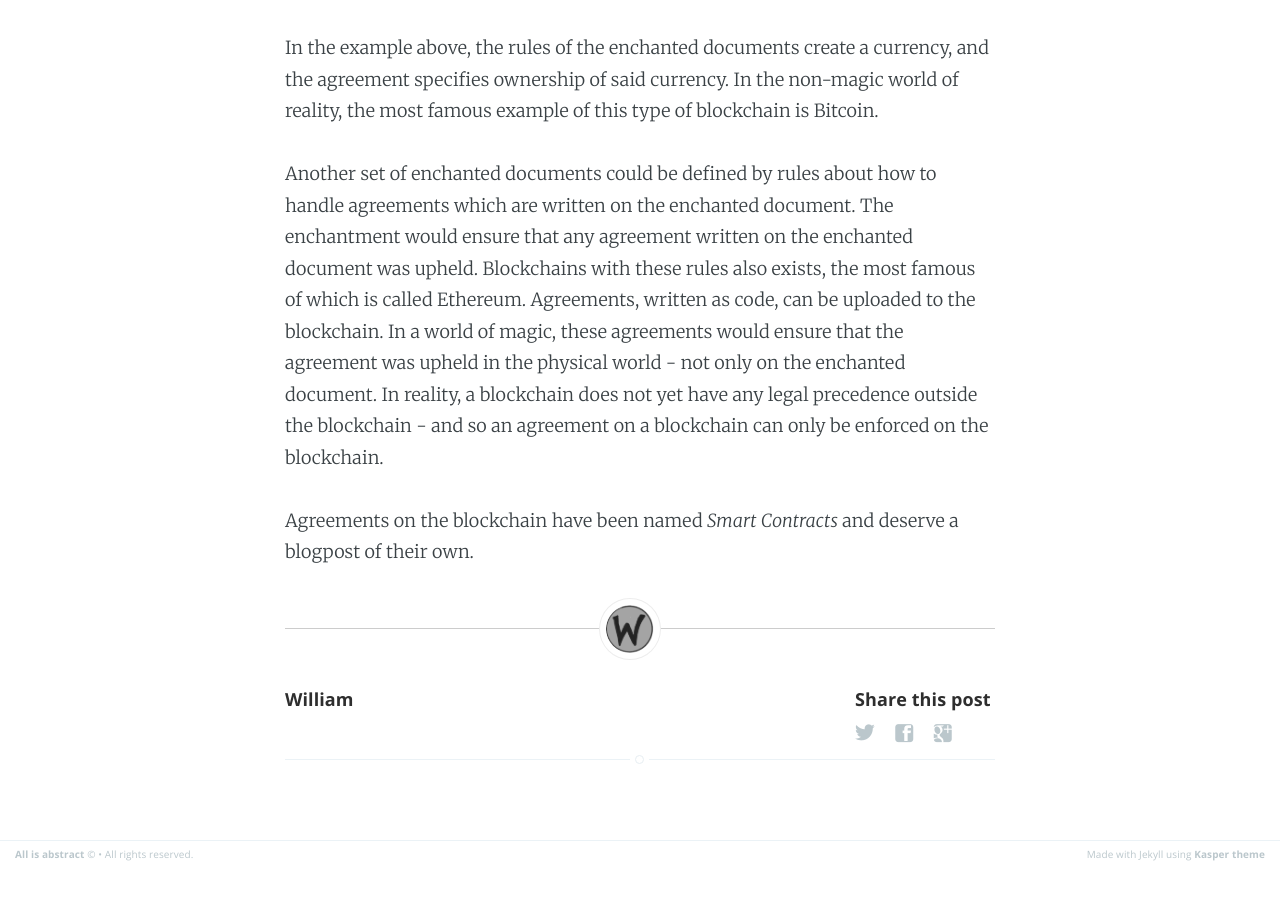
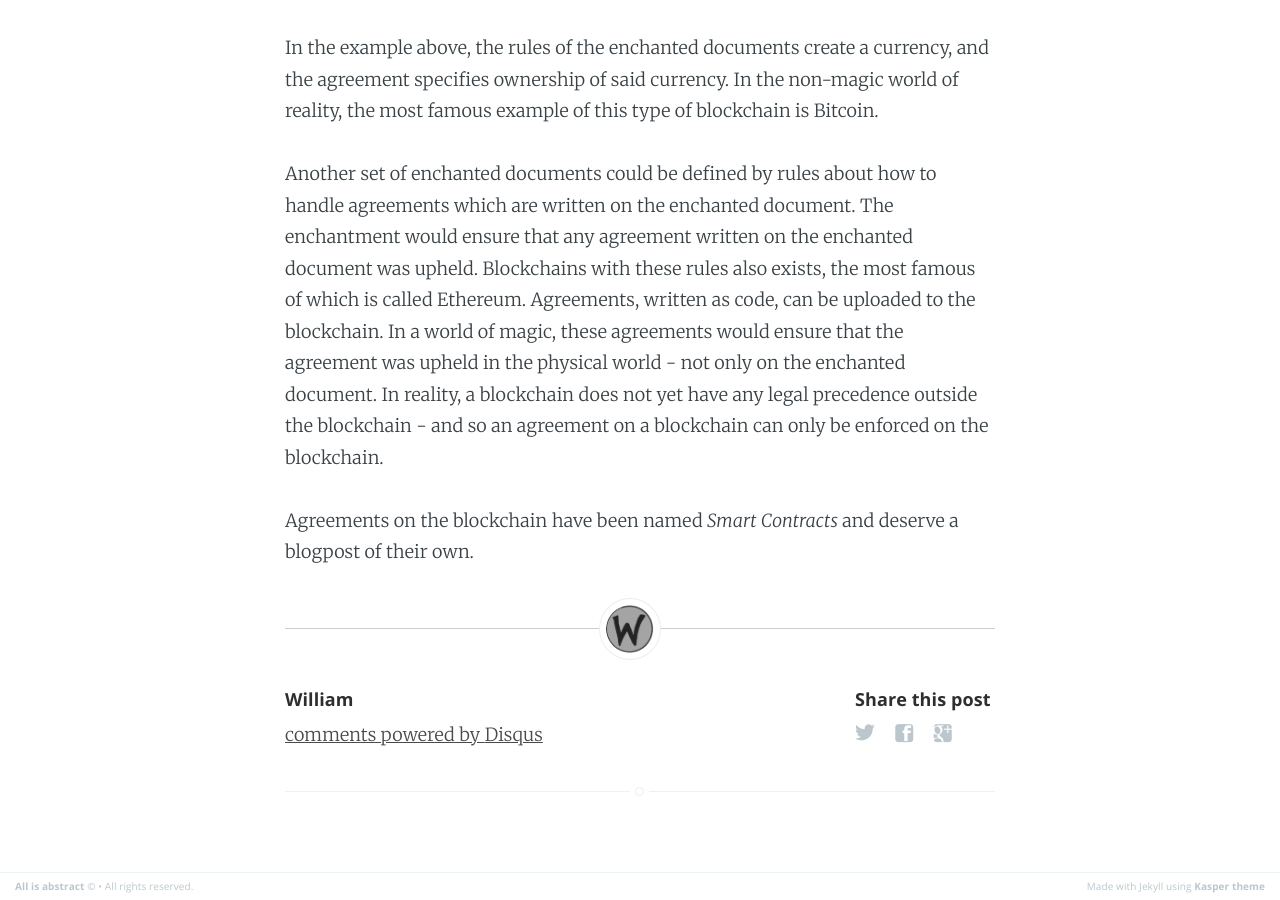
Before and after one commit to wrode/Blog, a Jekyll site: the page built from _posts/2016-08-06-Blockchain.md, in a window 1280 px wide and 900 px high, scrolled down 9667 px. Built offline with Jekyll 4.4.1, drawn with Linux system fonts in a browser that asks for light colours; comment, search, counter and statistics services are not loaded; before the commit the page ends 10536 px from its top, so only the background shows below that.

Commit message:
Turning on disqus

```diff
--- a/_config.yml
+++ b/_config.yml
@@ -1,5 +1,5 @@
 name: All is abstract
-description: Data visualization and BlockChain blog.
+description: Data visualization and Blockchain blog.
 meta_description: "A blog about data, and some other things"
 
 markdown: kramdown
```
Also changed, not shown: _posts/2016-08-06-Blockchain.md (+1 -0 lines).
